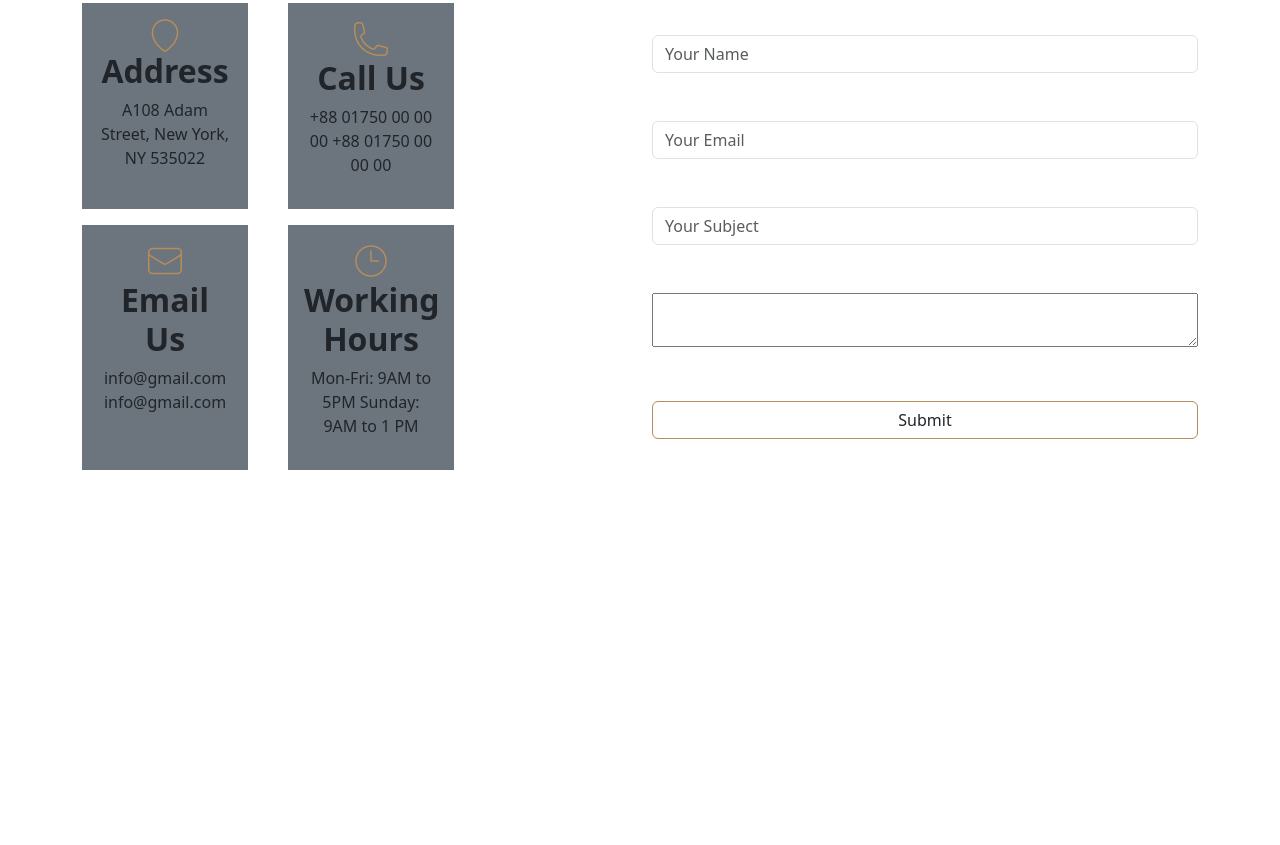
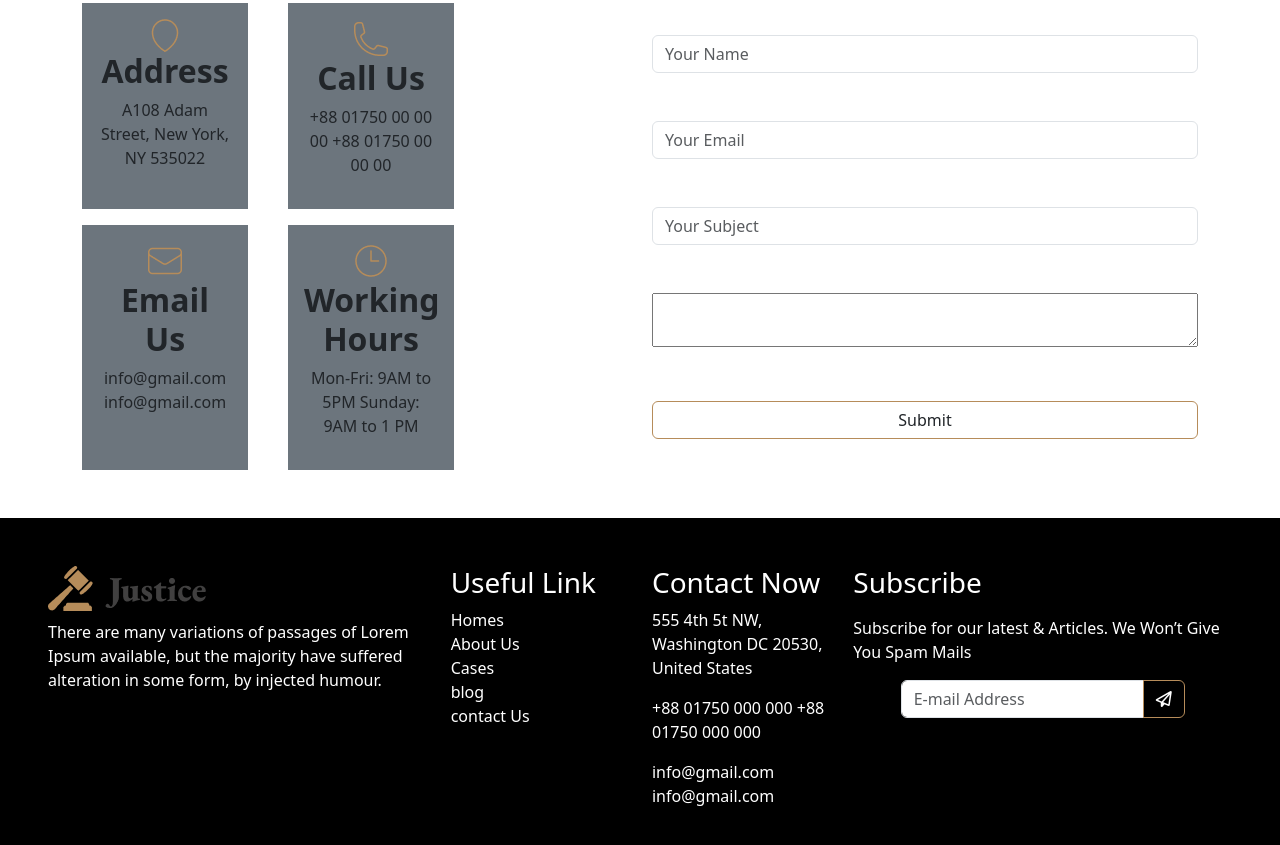
Before and after one commit to mohaiminul375/legal-solutions, a plain HTML site: page index.html in a window 1280 px wide. Shown: the part 3775-4620 px from the top of the page. Before the commit the page ends 4245 px from the top, so only its background shows below. Drawn offline with nearby package versions, Linux system fonts and the light colour scheme.

Commit message:
footer done

```diff
--- a/index.html
+++ b/index.html
@@ -358,20 +358,20 @@
 
                     <form>
                         <div class="mb-5">
-                          <input type="text" class="form-control" placeholder="Your Name">
-                        </div>
-                        <div class="mb-lg-5">
-                          <input type="email" class="form-control" placeholder="Your Email">
+                            <input type="text" class="form-control" placeholder="Your Name">
                         </div>
                         <div class="mb-5">
-                          <input type="text" class="form-control" placeholder="Your Subject">
+                            <input type="email" class="form-control" placeholder="Your Email">
+                        </div>
+                        <div class="mb-5">
+                            <input type="text" class="form-control" placeholder="Your Subject">
                         </div>
                         <div class="w-100 mb-5">
                             <textarea class="w-100 h-25"></textarea>
                         </div>
 
                         <button type="submit" class="btn btn-banner w-100">Submit</button>
-                      </form>
+                    </form>
                 </div>
 
             </div>
@@ -379,7 +379,45 @@
     </main>
 
     <!-- footer -->
-    <footer>
+    <footer class="bg-black p-5 mt-5">
+        <div class="row">
+            <div class="col-1 col-md-4 text-white">
+                <img src="images/logo2.png" alt="">
+                <p class="mt-2">There are many variations of passages of Lorem Ipsum available, but the majority have suffered alteration in some form, by injected humour.</p>
+            </div>
+            <div class="col-1 col-md-2 text-white">
+<h3>Useful Link</h3>
+<ul class="list-unstyled">
+    <li  class="text-decoration-none">Homes</li>
+    <li  class="text-decoration-none">About Us</li>
+    <li  class="text-decoration-none">Cases</li>
+    <li  class="">blog</li>
+    <li  class="text-decoration-none">contact Us</li>
+</ul>
+            </div>
+            <div class="col-1 col-md-2 text-white">
+                <h3>Contact Now</h3>
+                <p>555 4th 5t NW, Washington
+                    DC 20530, United States</p>
+                    <p>+88 01750 000 000
+                        +88 01750 000 000</p>
+                        <p>info@gmail.com
+                            info@gmail.com</p>
+            </div>
+            <div class="col-1 col-md-4 text-white">
+                <h3>Subscribe</h3>
+                <p class="mt-3">Subscribe for our latest & Articles. We Won’t Give You Spam Mails</p>
+                <div class="input-group mb-3 w-75 mx-auto">
+                    <input type="text" class="form-control" placeholder="E-mail Address"
+                        aria-label="Recipient's username" aria-describedby="button-addon2">
+                    <button class="btn btn-banner text-white fw-bold" type="button"
+                        id="button-addon2"><i class="fa-regular fa-paper-plane"></i></button>
+                    <!-- <button class="btn btn-banner ms-auto font-poppins text-white" type="button">Search</button> -->
+                </div>
+            </div>
+
+
+        </div>
 
     </footer>
     <!-- Bootstrap JS -->
```
